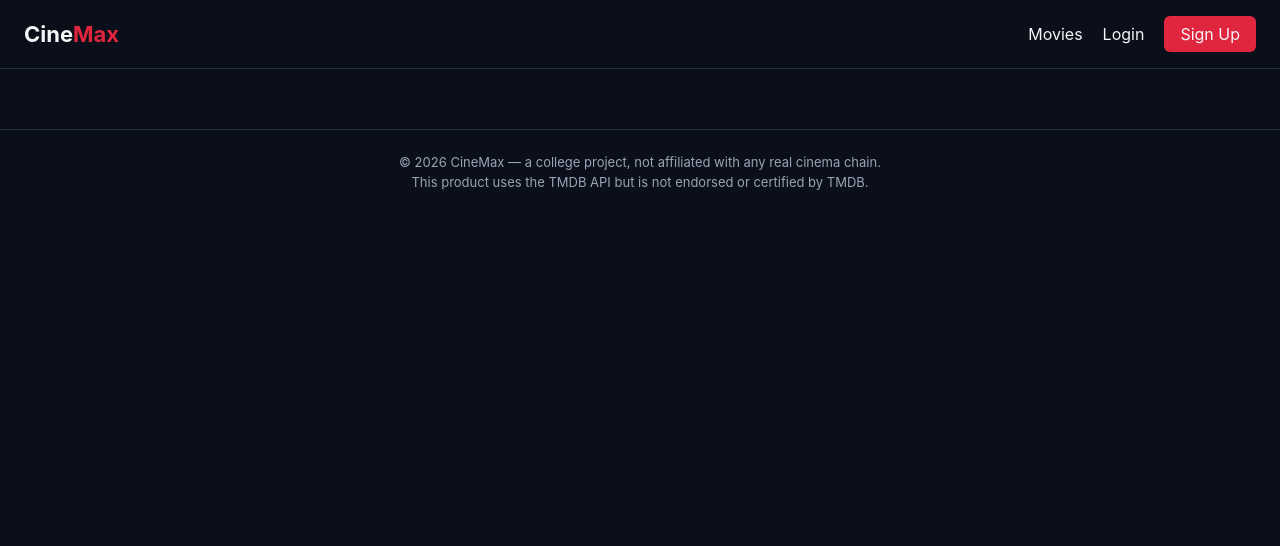
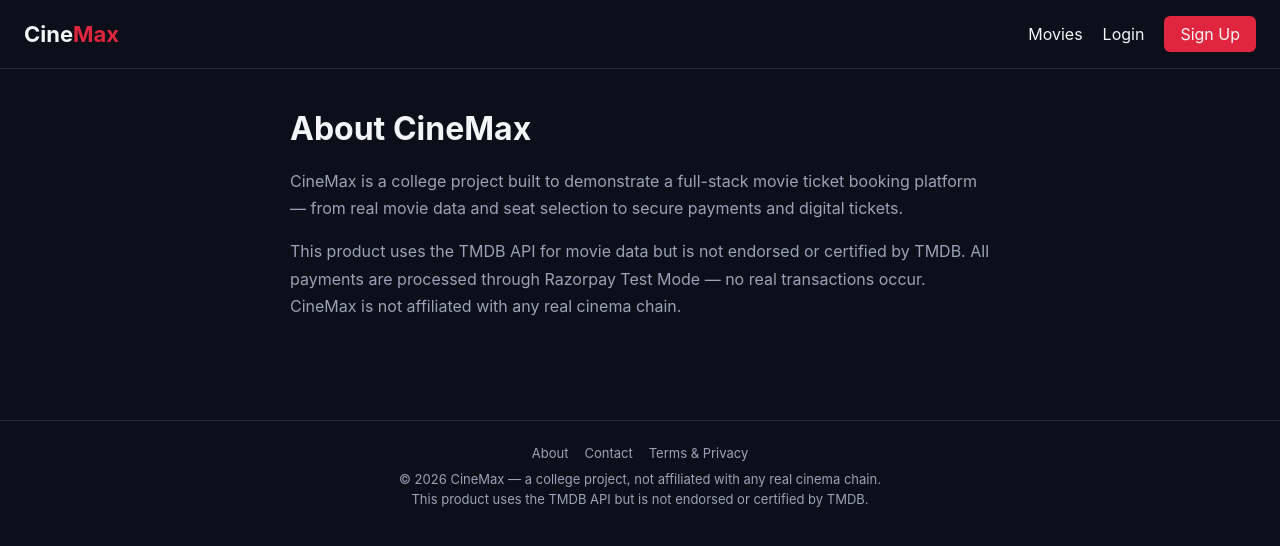
Before and after one commit to Arnav-Naive/movie-ticket-booking, a React (Vite) app in the folder frontend/: page /about in a window 1280 px wide. Shown: the top 546 px of the page. Built offline with nearby package versions, Linux system fonts and the light colour scheme; no server answers.

Commit message:
feat: add About, Contact, Terms pages with footer links

```diff
--- a/frontend/src/App.jsx
+++ b/frontend/src/App.jsx
@@ -12,6 +12,9 @@ import BookingSummary from './pages/BookingSummary';
 import Ticket from './pages/Ticket';
 import MyBookings from './pages/MyBookings';
 import Footer from './components/Footer';
+import About from './pages/About';
+import Contact from './pages/Contact';
+import Terms from './pages/Terms';
 
 
 
@@ -31,6 +34,9 @@ function App() {
           <Route path="/summary/:showId" element={<BookingSummary />} />
           <Route path="/ticket/:bookingId" element={<Ticket />} />
           <Route path="/my-bookings" element={<MyBookings />} />
+          <Route path="/about" element={<About />} />
+          <Route path="/contact" element={<Contact />} />
+          <Route path="/terms" element={<Terms />} />
         </Routes>
         <Footer />
       </BrowserRouter>
--- a/frontend/src/components/Footer.jsx
+++ b/frontend/src/components/Footer.jsx
@@ -1,9 +1,16 @@
+import { Link } from 'react-router-dom';
+
 function Footer() {
   return (
     <footer style={{
       borderTop: '1px solid var(--border)', padding: '24px', marginTop: '60px',
       textAlign: 'center', color: 'var(--text-dim)', fontSize: '13px'
     }}>
+      <div style={{ display: 'flex', gap: '16px', justifyContent: 'center', marginBottom: '10px' }}>
+        <Link to="/about" style={{ color: 'var(--text-dim)' }}>About</Link>
+        <Link to="/contact" style={{ color: 'var(--text-dim)' }}>Contact</Link>
+        <Link to="/terms" style={{ color: 'var(--text-dim)' }}>Terms & Privacy</Link>
+      </div>
       <div>© 2026 CineMax — a college project, not affiliated with any real cinema chain.</div>
       <div style={{ marginTop: '4px' }}>
         This product uses the TMDB API but is not endorsed or certified by TMDB.
--- /dev/null
+++ b/frontend/src/pages/About.jsx
@@ -0,0 +1,18 @@
+function About() {
+  return (
+    <div className="container" style={{ padding: '40px 0', maxWidth: '700px' }}>
+      <h1 style={{ marginBottom: '20px' }}>About CineMax</h1>
+      <p style={{ color: 'var(--text-dim)', lineHeight: 1.7, marginBottom: '16px' }}>
+        CineMax is a college project built to demonstrate a full-stack movie ticket booking
+        platform — from real movie data and seat selection to secure payments and digital tickets.
+      </p>
+      <p style={{ color: 'var(--text-dim)', lineHeight: 1.7 }}>
+        This product uses the TMDB API for movie data but is not endorsed or certified by TMDB.
+        All payments are processed through Razorpay Test Mode — no real transactions occur.
+        CineMax is not affiliated with any real cinema chain.
+      </p>
+    </div>
+  );
+}
+
+export default About;
--- /dev/null
+++ b/frontend/src/pages/Contact.jsx
@@ -0,0 +1,13 @@
+function Contact() {
+  return (
+    <div className="container" style={{ padding: '40px 0', maxWidth: '700px' }}>
+      <h1 style={{ marginBottom: '20px' }}>Contact</h1>
+      <p style={{ color: 'var(--text-dim)', lineHeight: 1.7 }}>
+        This is a college project and does not have a live support channel.
+        For questions about this project, please reach out via the GitHub repository.
+      </p>
+    </div>
+  );
+}
+
+export default Contact;
--- /dev/null
+++ b/frontend/src/pages/Terms.jsx
@@ -0,0 +1,18 @@
+function Terms() {
+  return (
+    <div className="container" style={{ padding: '40px 0', maxWidth: '700px' }}>
+      <h1 style={{ marginBottom: '20px' }}>Terms &amp; Privacy</h1>
+      <p style={{ color: 'var(--text-dim)', lineHeight: 1.7, marginBottom: '16px' }}>
+        This is a college project created for educational purposes only. It is not a commercial
+        product, does not process real payments, and does not collect data for any purpose beyond
+        demonstrating the application's functionality.
+      </p>
+      <p style={{ color: 'var(--text-dim)', lineHeight: 1.7 }}>
+        Account information (username, email) is stored solely to support login and booking
+        history within this demo application.
+      </p>
+    </div>
+  );
+}
+
+export default Terms;
```
